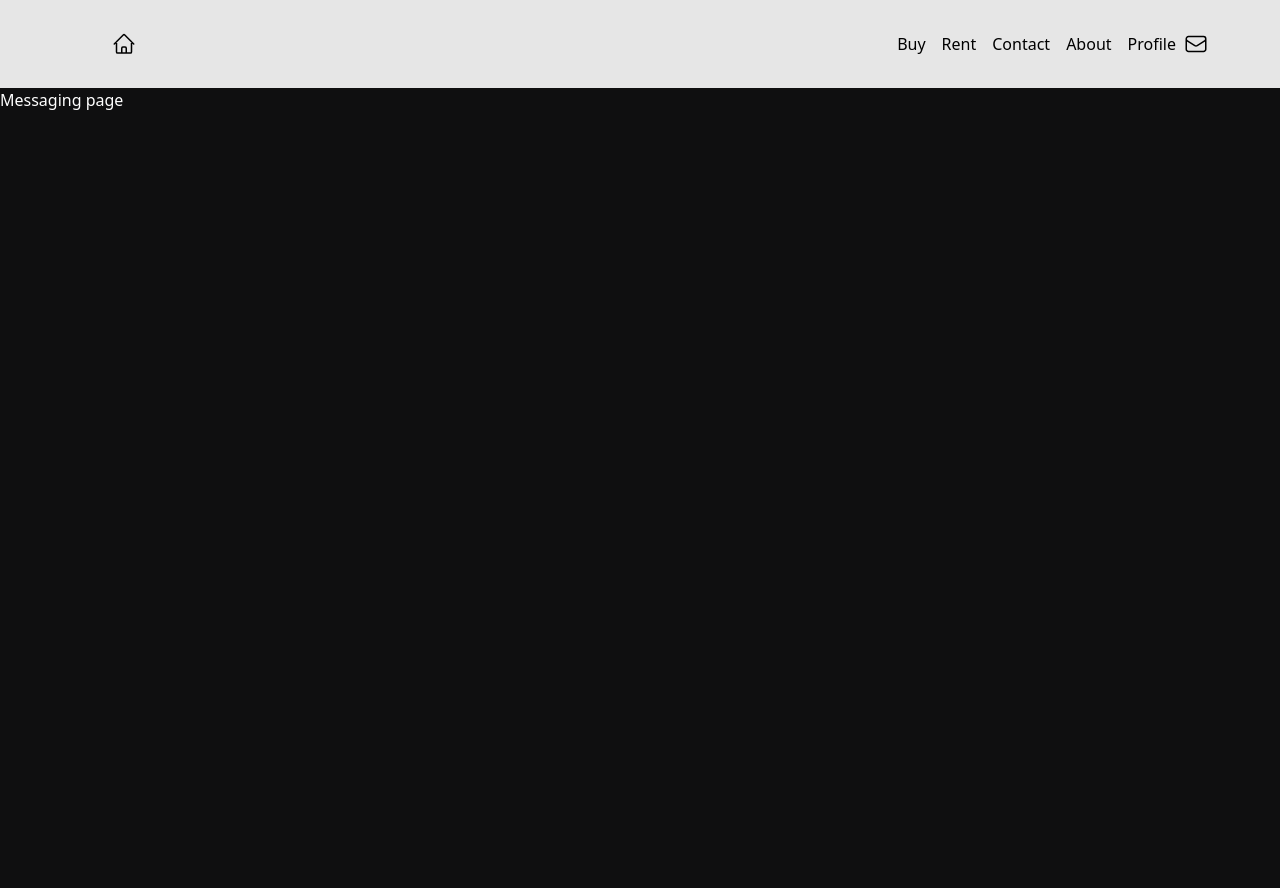
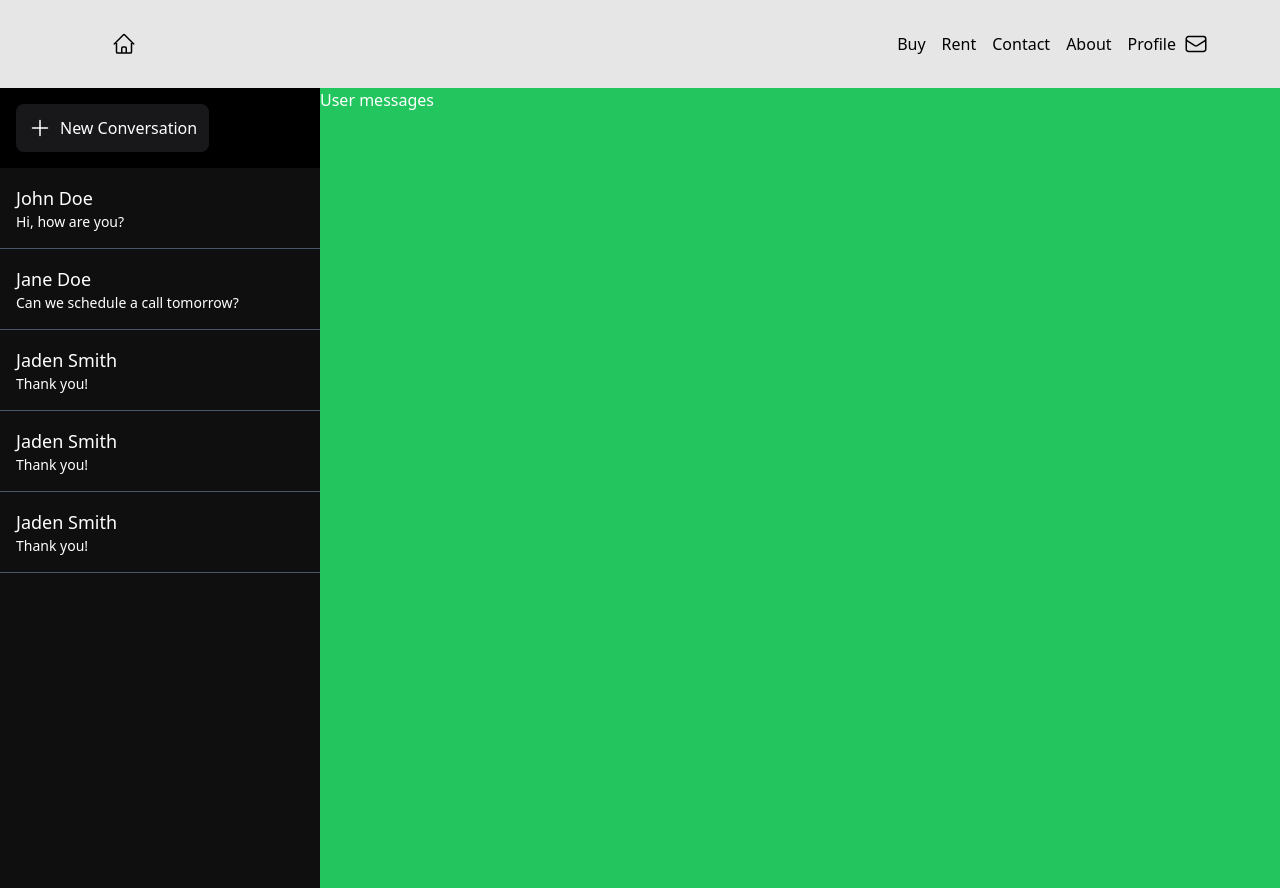
Before and after one commit to HarshitBakrania/HB-Realty, a React (Vite) app in the folder client/: page /user/messages in a window 1280 px wide. Built offline with nearby package versions, Linux system fonts and the light colour scheme; sample sign-in values are in the browser's storage.

Commit message:
messages page updated

```diff
--- /dev/null
+++ b/client/src/components/MessageCard.jsx
@@ -0,0 +1,12 @@
+export const MessageCard = ({name,message}) =>{
+    return(
+        <div className="text-white p-4 border-b border-slate-600">
+            <div className="text-lg">
+                {name}
+            </div>
+            <div className="text-sm">
+                {message}
+            </div>
+        </div>
+    )
+}
--- a/client/src/routes/MessagePage.jsx
+++ b/client/src/routes/MessagePage.jsx
@@ -2,6 +2,7 @@ import { useContext } from "react"
 import NavBar from "../components/NavBar"
 import { AuthContext } from "../context/AuthContext"
 import { Navigate } from "react-router-dom";
+import { MessageCard } from "../components/MessageCard";
 
 export const MessagePage = () =>{
     const{currentUser} = useContext(AuthContext);
@@ -13,9 +14,36 @@ export const MessagePage = () =>{
     return (
         <div>
             <NavBar />
-            <div className="bg-background-color text-white h-[100vh]">
-                Messaging page
+            <div className="bg-background-color text-white h-[100vh] grid grid-cols-4">
+                <div className="col-span-1">
+                    <div className="p-4 bg-black border-b-1">
+                        <div className="flex bg-secondary-color max-w-max p-3 rounded-lg space-x-2">
+                            <AddIcon />
+                            <div>
+                                New Conversation
+                            </div>
+                        </div>
+                    </div>
+                    <div className="text-white">
+                        <MessageCard name="John Doe" message="Hi, how are you?"/>
+                        <MessageCard name="Jane Doe" message="Can we schedule a call tomorrow?" />
+                        <MessageCard name="Jaden Smith" message="Thank you!"/>
+                        <MessageCard name="Jaden Smith" message="Thank you!"/>
+                        <MessageCard name="Jaden Smith" message="Thank you!"/>
+                    </div>
+
+                </div>
+                <div className="col-span-3 bg-green-500">
+                    User messages
+                </div>
             </div>
         </div>
     )
 }
+
+function AddIcon(){
+    return <svg xmlns="http://www.w3.org/2000/svg" fill="none" viewBox="0 0 24 24" stroke-width="1.5" stroke="currentColor" class="size-6">
+    <path stroke-linecap="round" stroke-linejoin="round" d="M12 4.5v15m7.5-7.5h-15" />
+  </svg>
+
+}
```
